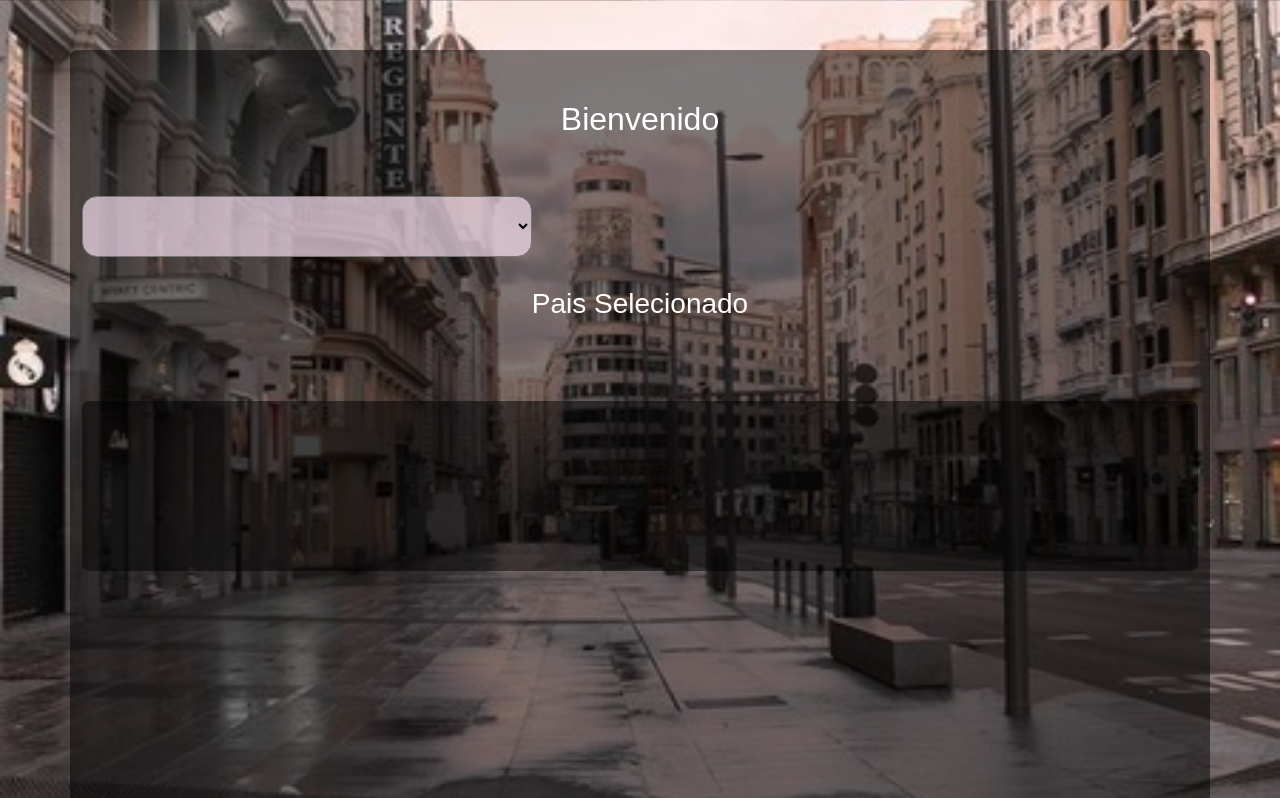
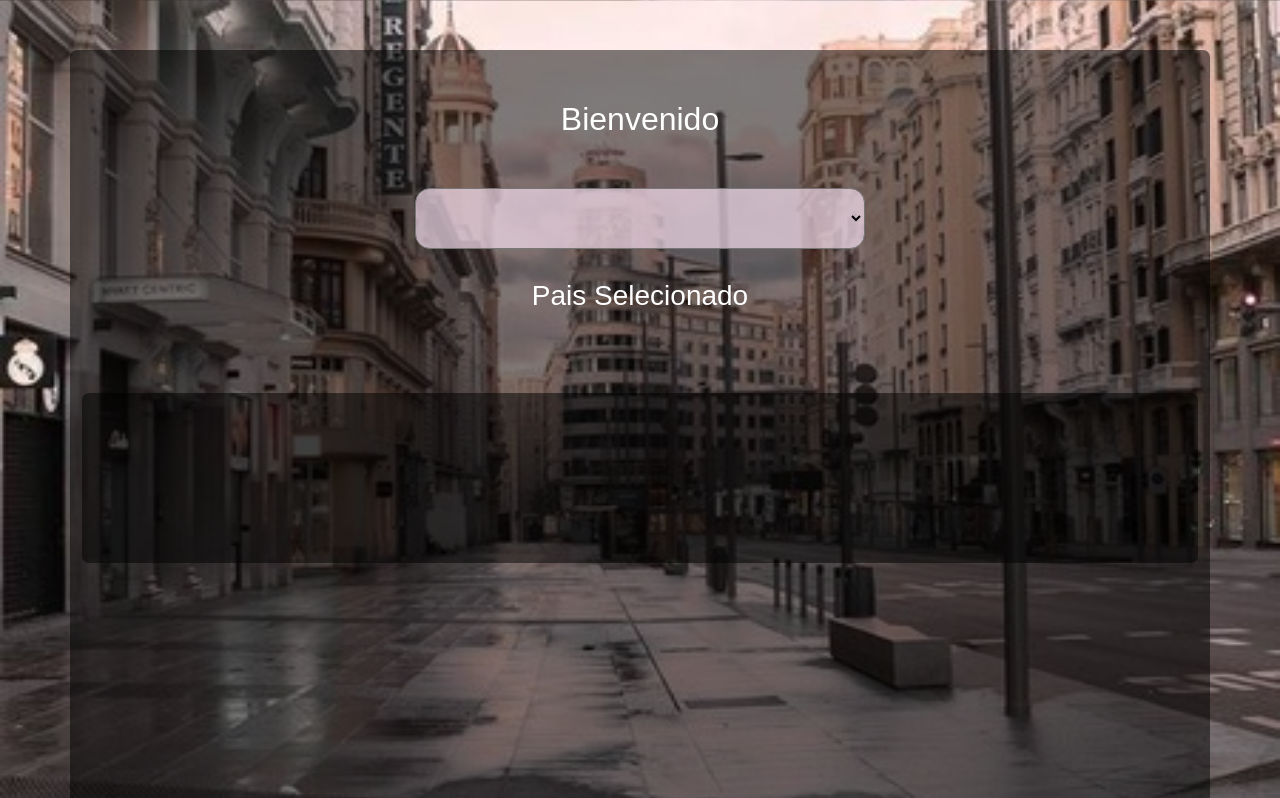
Before and after one commit to Paolajose/listaDesplegable, a plain HTML site: page index.html in a window 1280 px wide. Shown: the top 798 px of the page. Drawn offline with nearby package versions, Linux system fonts and the light colour scheme; no server answers.

Commit message:
finalizado

```diff
--- a/estilos.css
+++ b/estilos.css
@@ -22,7 +22,7 @@ body {
 
 
 .select {
-    flex: content;
+    display: flex;
     text-align-last: center;
     width: 450px;
     margin:auto;
@@ -32,7 +32,8 @@ body {
     margin-top: 20px;
     border-radius: 15px;
     font-family: 'Franklin Gothic Medium', 'Arial Narrow', Arial, sans-serif;
-    align-content: center;
+    align-items: center;
+
 
 }
 
```
Also changed, not shown: index.html (+1 -0 lines).
